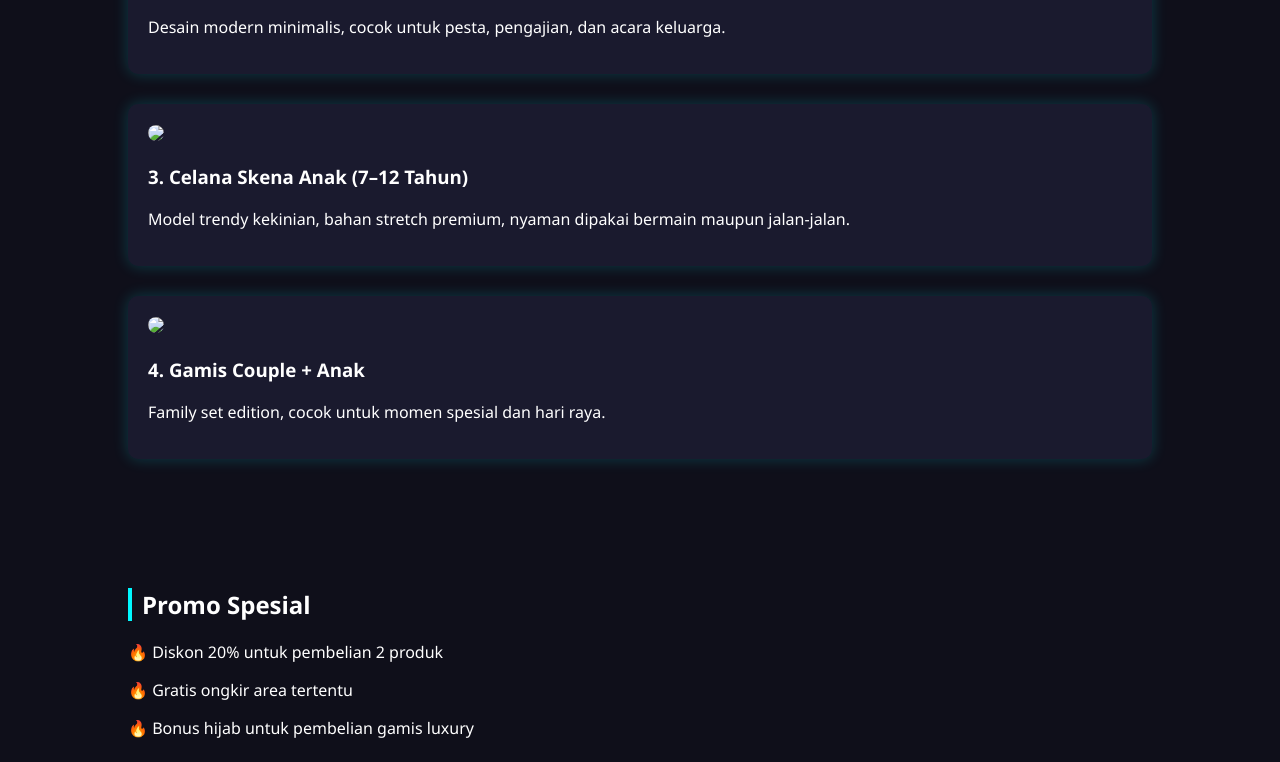
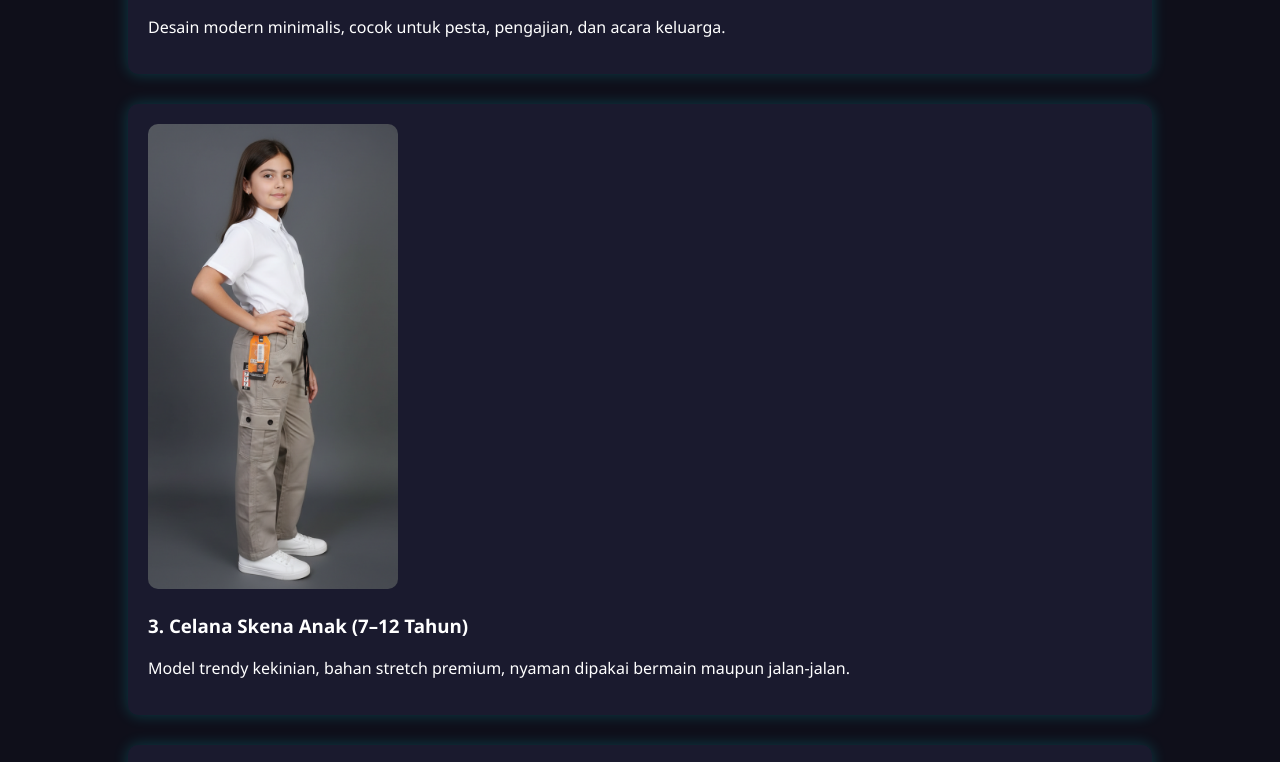
Before and after one commit to xXinthynk-cpu/lunatic-fashion-store-2, a plain HTML site: page index.html in a window 1280 px wide. Shown: the part 2205-2967 px from the top of the page. Drawn offline with Linux system fonts and the light colour scheme.

Commit message:
Update index.html

```diff
--- a/index.html
+++ b/index.html
@@ -175,13 +175,13 @@ Kekurangan:
 </div>
 
 <div class="product">
-<img src="assets/images/celana_anak1" onclick="openPopup(this.src)">
+<img src="assets/images/celana_anak1.png" onclick="openPopup(this.src)">
 <h3>3. Celana Skena Anak (7–12 Tahun)</h3>
 <p>Model trendy kekinian, bahan stretch premium, nyaman dipakai bermain maupun jalan-jalan.</p>
 </div>
 
 <div class="product">
-<img src="assets/images/celana_anak1" onclick="openPopup(this.src)">
+<img src="assets/images/celana_anak1.png" onclick="openPopup(this.src)">
 <h3>4. Gamis Couple + Anak</h3>
 <p>Family set edition, cocok untuk momen spesial dan hari raya.</p>
 </div>
```
